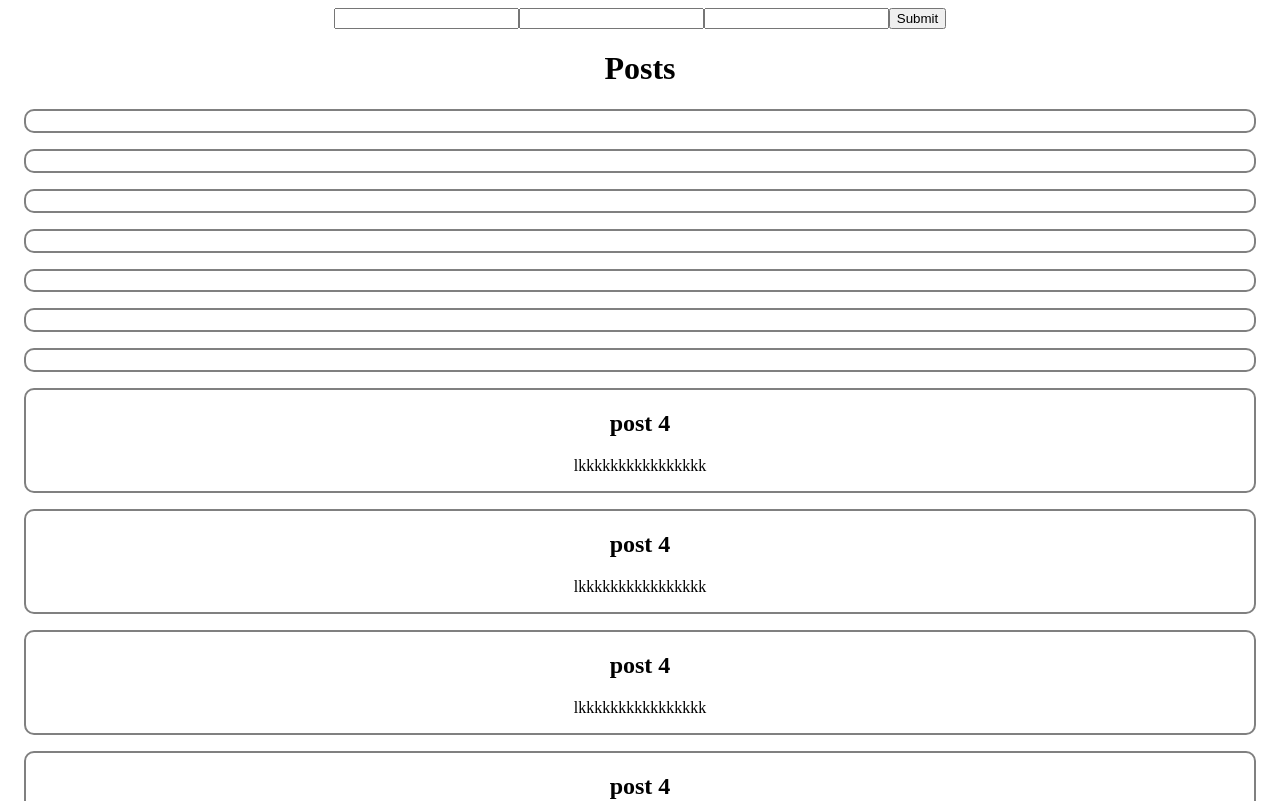
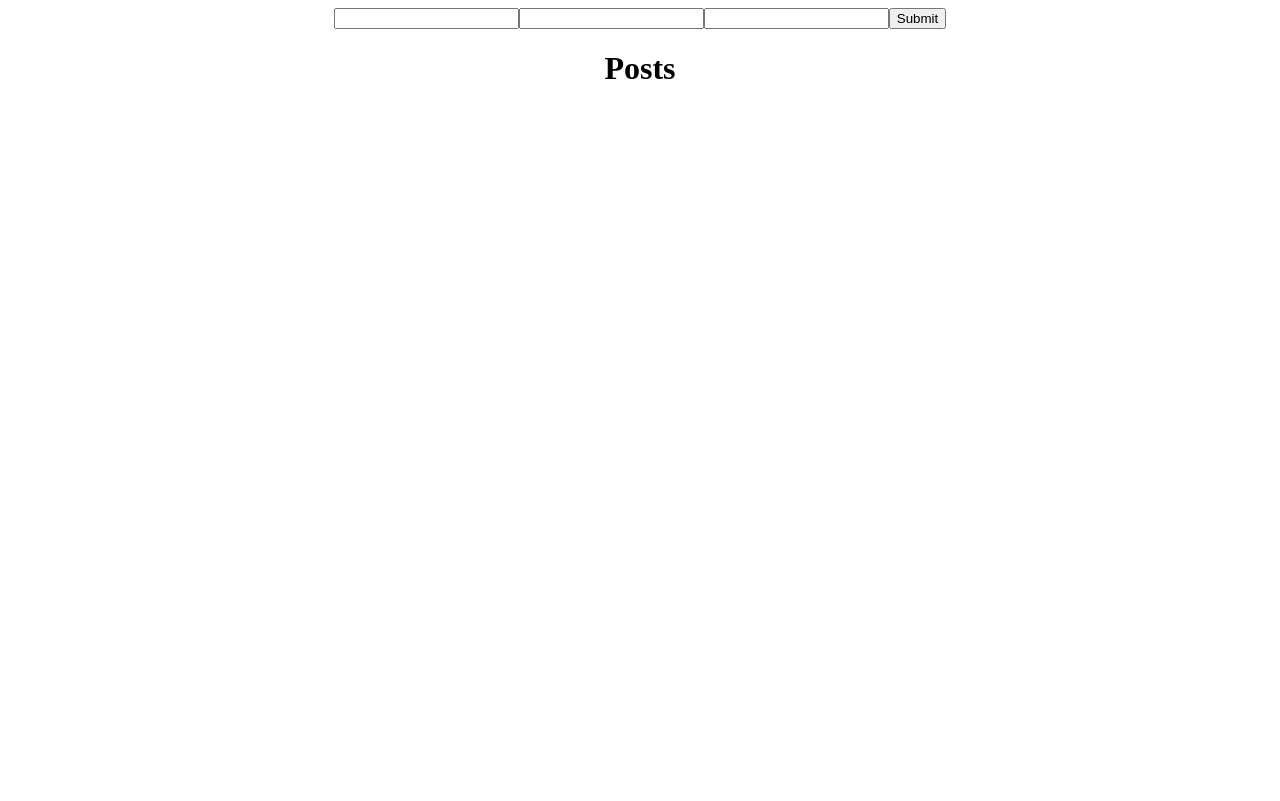
Before and after one commit to HugoFortunato/redux-redux-thunk, a React (Create React App) app: page / in a window 1280 px wide. Shown: the top 801 px of the page. Built offline with nearby package versions, Linux system fonts and the light colour scheme; data requests are answered from the project's data file.

Commit message:
feat: Add delete method, create remove thunk and update db.json

```diff
--- a/db.json
+++ b/db.json
@@ -1,284 +1,3 @@
 {
-  "posts": [
-    {
-      "id": 1,
-      "title": "json-server",
-      "author": "typicode"
-    },
-    {
-      "id": 4,
-      "title": "post 3",
-      "body": "Harum quidem rerum facilis est"
-    },
-    {
-      "id": 2,
-      "title": "json-server",
-      "body": "Hahahahahahahahahaha"
-    },
-    {
-      "id": 3,
-      "title": "post 4",
-      "body": "lkkkkkkkkkkkkkkkk"
-    },
-    {
-      "id": 5
-    },
-    {
-      "id": 6
-    },
-    {
-      "id": 8,
-      "title": "post 10",
-      "body": "olááááááá"
-    },
-    {
-      "params": {
-        "id": 3,
-        "title": "post 4",
-        "body": "lkkkkkkkkkkkkkkkk"
-      },
-      "id": 9
-    },
-    {
-      "params": {
-        "id": 3,
-        "title": "post 4",
-        "body": "lkkkkkkkkkkkkkkkk"
-      },
-      "id": 10
-    },
-    {
-      "params": {
-        "id": 3,
-        "title": "post 4",
-        "body": "lkkkkkkkkkkkkkkkk"
-      },
-      "id": 11
-    },
-    {
-      "params": {
-        "title": "post 4",
-        "body": "lkkkkkkkkkkkkkkkk"
-      },
-      "id": 12
-    },
-    {
-      "params": {
-        "title": "post 4",
-        "body": "lkkkkkkkkkkkkkkkk"
-      },
-      "id": 13
-    },
-    {
-      "params": {
-        "title": "post 4",
-        "body": "lkkkkkkkkkkkkkkkk"
-      },
-      "id": 14
-    },
-    {
-      "params": {
-        "title": "post 4",
-        "body": "lkkkkkkkkkkkkkkkk"
-      },
-      "id": 15
-    },
-    {
-      "params": {
-        "title": "post 4",
-        "body": "lkkkkkkkkkkkkkkkk"
-      },
-      "id": 16
-    },
-    {
-      "params": {
-        "title": "post 4",
-        "body": "lkkkkkkkkkkkkkkkk"
-      },
-      "id": 17
-    },
-    {
-      "params": {
-        "title": "post 4",
-        "body": "lkkkkkkkkkkkkkkkk"
-      },
-      "id": 18
-    },
-    {
-      "params": {
-        "title": "post 4",
-        "body": "lkkkkkkkkkkkkkkkk"
-      },
-      "id": 19
-    },
-    {
-      "id": 20
-    },
-    {
-      "id": 21
-    },
-    {
-      "id": 22
-    },
-    {
-      "id": 23
-    },
-    {
-      "id": 24
-    },
-    {
-      "id": 25
-    },
-    {
-      "id": 26
-    },
-    {
-      "params": {
-        "title": "post 4",
-        "body": "lkkkkkkkkkkkkkkkk"
-      },
-      "id": 27
-    },
-    {
-      "params": {
-        "id": "54fds8f48",
-        "title": "post 4",
-        "body": "lkkkkkkkkkkkkkkkk"
-      },
-      "id": 28
-    },
-    {
-      "params": {
-        "id": "54fds8f48",
-        "title": "agora foi",
-        "body": "agora vai"
-      },
-      "id": 29
-    },
-    {
-      "params": {
-        "id": "100",
-        "title": "sou eu de novo",
-        "body": "lololo"
-      },
-      "id": 30
-    },
-    {
-      "id": "101",
-      "title": "olha ele",
-      "body": "olha ele"
-    },
-    {
-      "id": "vpMXunW"
-    },
-    {
-      "params": {
-        "id": "101",
-        "title": "olha ele",
-        "body": "olha ele"
-      },
-      "id": "Y6RNFy-"
-    },
-    {
-      "params": {
-        "id": "201",
-        "title": "zeca",
-        "body": "zeca"
-      },
-      "id": "kgTdA4j"
-    },
-    {
-      "params": {
-        "id": "12",
-        "title": "zeca",
-        "body": "zeca"
-      },
-      "id": "zpV_gLR"
-    },
-    {
-      "params": {
-        "id": "asfdfsdf",
-        "title": "fdfsdf",
-        "body": "fdfsdfdsf"
-      },
-      "id": "IySNGGh"
-    },
-    {
-      "params": "56",
-      "id": "RfkUFN3"
-    },
-    {
-      "id": "onBzyfz"
-    },
-    {
-      "params": "fafasdf",
-      "id": "gP_mWyl"
-    },
-    {
-      "params": {
-        "id": "dasdasdaf",
-        "title": "dasfsadfadf",
-        "body": "afadfasfadf"
-      },
-      "id": "YwqyNvy"
-    },
-    {
-      "params": {
-        "id": "fdssdfdsfsdf",
-        "title": "fsdfsdf",
-        "body": "fsdfsdf"
-      },
-      "id": "vHi9TiL"
-    },
-    {
-      "params": {
-        "id": "500",
-        "title": "zeca",
-        "body": "zeca"
-      },
-      "id": "8VRF9l0"
-    },
-    {
-      "params": {
-        "id": "506",
-        "title": "olivio",
-        "body": "olivio"
-      },
-      "id": "hIDqxMV"
-    },
-    {
-      "params": {
-        "id": "606",
-        "title": "45",
-        "body": "45"
-      },
-      "id": "fDSylsG"
-    },
-    {
-      "params": {
-        "id": "809",
-        "title": "catarina covas",
-        "body": "é a mulher mais linda q existe"
-      },
-      "id": "jRqs8GN"
-    },
-    {
-      "params": {
-        "id": "",
-        "title": "hugo",
-        "body": "um ser humano forte e muito gostoso"
-      },
-      "id": "8YfLO5h"
-    }
-  ],
-  "comments": [
-    {
-      "id": 1,
-      "body": "some comment",
-      "postId": 1
-    }
-  ],
-  "profile": {
-    "name": "typicode"
-  }
+  "posts": []
 }
--- a/src/App.tsx
+++ b/src/App.tsx
@@ -1,11 +1,12 @@
-import React, { useEffect } from "react";
+import React, { useCallback, useEffect } from "react";
 import "./App.css";
 
-import { connect } from "react-redux";
+import { connect, useDispatch } from "react-redux";
 import storeType from "types/storeType";
-import { getPosts, addPost } from "actions";
+import { getPosts, addPost, removePost} from "actions";
 import AppPropType from "./AppPropType";
 import { useForm, SubmitHandler } from "react-hook-form";
+import { Dispatch } from "redux";
 
 interface IFormInput {
   id: number;
@@ -13,14 +14,23 @@ interface IFormInput {
 	title: string;
 }
 
-const App: React.FC<AppPropType> = ({ getPosts, addPost, posts }) => {
-	console.log(posts[42]?.params)
+const App: React.FC<AppPropType> = ({ getPosts, addPost, removePost, posts }) => {
+	console.log(posts)
 	const { register, handleSubmit } = useForm<IFormInput>();
+	const dispatch: Dispatch<any> = useDispatch()
 
 	const onSubmit: SubmitHandler<IFormInput> = (data) => {
-
 		addPost(data)
 	}
+
+	const deletePost = useCallback(async (id: number) => {
+		try {
+			await dispatch(removePost(id))
+		} catch (err) {
+      console.log(err)
+		}
+	}, [dispatch, removePost])
+
 
 	useEffect(() => {
 		getPosts();
@@ -40,9 +50,12 @@ const App: React.FC<AppPropType> = ({ getPosts, addPost, posts }) => {
 			<h1>Posts</h1>
 			{posts.map((post, index) => (
 				<div className="post" key={index}>
-					<h2>{post?.params?.title}</h2>
-					<p>{post?.params?.body}</p>
+					<h2>{post?.title}</h2>
+					<p>{post?.body}</p>
+
+					<button type="submit" onClick={() => deletePost(post.id)}>Excluir</button>
 				</div>
+
 			))}
 		</div>
 	);
@@ -54,4 +67,4 @@ const mapStateToProps = (state: storeType) => {
 	};
 };
 
-export default connect(mapStateToProps, { getPosts, addPost })(App);
+export default connect(mapStateToProps, { getPosts, addPost, removePost })(App);
--- a/src/AppPropType.tsx
+++ b/src/AppPropType.tsx
@@ -1,10 +1,11 @@
 import { InferThunkActionCreatorType } from "react-redux";
-import { addPostsActionCreator, getPostsActionCreator } from "types/actionCreatorTypes";
+import { addPostsActionCreator, getPostsActionCreator, removePostActionCreator } from "types/actionCreatorTypes";
 import { post } from "types/storeType";
 
 interface AppPropType {
 	getPosts: InferThunkActionCreatorType<getPostsActionCreator>;
 	addPost: InferThunkActionCreatorType<addPostsActionCreator>;
+	removePost: InferThunkActionCreatorType<removePostActionCreator>;
 	posts: post[];
 }
 
--- a/src/actions/index.tsx
+++ b/src/actions/index.tsx
@@ -1,4 +1,4 @@
-import { addPostsActionCreator, getPostsActionCreator} from "types/actionCreatorTypes";
+import { addPostsActionCreator, getPostsActionCreator, PostType, removePostActionCreator} from "types/actionCreatorTypes";
 import postApi from "api/postApi";
 
 export const getPosts: getPostsActionCreator = () => async (
@@ -19,14 +19,11 @@ export const getPosts: getPostsActionCreator = () => async (
 };
 
 
-export const addPost: addPostsActionCreator = (params: any) => async (
+export const addPost: addPostsActionCreator = (params: PostType) => async (
 	dispatch: any,
 ) => {
-	console.log(params, 'o que sou eu')
 	try {
-		const response = await postApi.post("/posts", {
-			params
-		});
+		const response = await postApi.post("/posts", params);
 		switch (response.status) {
 			case 200:
 				dispatch({
@@ -38,3 +35,21 @@ export const addPost: addPostsActionCreator = (params: any) => async (
 		console.log(err);
 	}
 };
+
+
+export const removePost: removePostActionCreator = (id: number) => async (
+	dispatch: any,
+) => {
+	try {
+		const response = await postApi.delete(`/posts/${id}`);
+		switch (response.status) {
+			case 200:
+				dispatch({
+					type: "REMOVE_POST",
+					payload: response.data,
+				});
+		}
+	} catch (err) {
+		console.log(err);
+	}
+};
--- a/src/reducer/postReducer.tsx
+++ b/src/reducer/postReducer.tsx
@@ -12,7 +12,9 @@ const postReducer: Reducer<post[]> = (
 		case "GET_POSTS":
 			return [...state, ...action.payload];
 		case "ADD_POST":
-			return [...state, action.payload];
+			return [...state, ...action.payload];
+		case "REMOVE_POST":
+			return [...state, ...action.payload.id]
 		default:
 			return state;
 	}
--- a/src/types/actionTypes.tsx
+++ b/src/types/actionTypes.tsx
@@ -8,3 +8,8 @@ export interface addPostAction {
 	type: "ADD_POST";
 	payload: post[];
 }
+
+export interface removePostAction {
+	type: "REMOVE_POST";
+	payload: post[];
+}
--- a/src/types/storeType.tsx
+++ b/src/types/storeType.tsx
@@ -1,9 +1,7 @@
 export type post = {
-	params: {
 		id: number;
 		title: string;
 		body: string;
-	}
 };
 
 interface storeType {
```
Also changed, not shown: src/types/actionCreatorTypes.tsx (+8 -1 lines).
